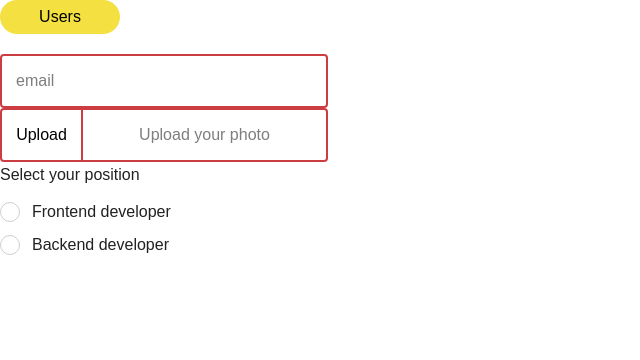
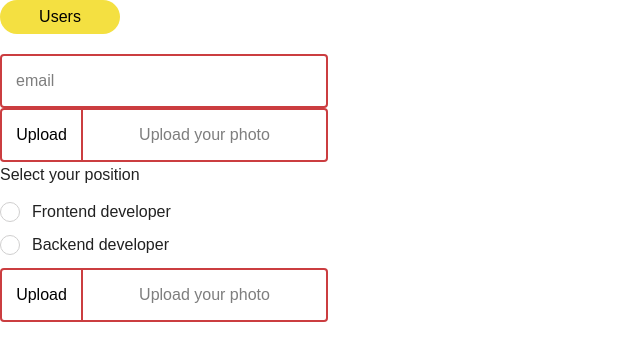
Before and after one commit to SVoznyuk18/test_task, a React (Create React App) app: page / in a window 1280 px wide. Shown: the top 360 px of the page, without its empty margins (0-640 px from the left). Built offline with nearby package versions, Linux system fonts and the light colour scheme.

Commit message:
create Tooltip component

```diff
--- a/src/App.js
+++ b/src/App.js
@@ -2,7 +2,8 @@ import React from 'react';
 import logo from './logo.svg';
 import 'ScssRoot/main.scss';
 
-import { ClassicButton, ClassicInput, FileUploader, RadioButton } from 'ComponentsRoot';
+import { ClassicButton, ClassicInput, FileUploader, RadioButton, Tooltip } from 'ComponentsRoot';
+
 
 function App() {
   return (
@@ -27,6 +28,11 @@ function App() {
       <ClassicInput />
       <FileUploader/>
       <RadioButton/>
+
+
+      <Tooltip text='some text'>
+        <FileUploader/>
+      </Tooltip>
     </>
 
   );
--- /dev/null
+++ b/src/components/Tooltip/Tooltip.js
@@ -0,0 +1,13 @@
+import React from "react";
+
+const Tooltip = ({children, text}) => {
+    return (
+        <div className="tooltip">
+
+            <div className="tooltip__target">{children}</div>
+            <div className="tooltip__text">{text}</div>
+        </div>
+    )
+}
+
+export default Tooltip;
--- a/src/components/index.js
+++ b/src/components/index.js
@@ -2,6 +2,7 @@ import ClassicButton from "./ClassicButton/ClassicButton";
 import ClassicInput from "./ClassicInput/ClassicInput";
 import FileUploader from "./FileUploader/FileUploader";
 import RadioButton from "./RadioButton/RadioButton";
+import Tooltip from './Tooltip/Tooltip';
 
 
-export {ClassicButton, ClassicInput, FileUploader, RadioButton};
+export { ClassicButton, ClassicInput, FileUploader, RadioButton, Tooltip };
--- a/src/scss/components/_all.scss
+++ b/src/scss/components/_all.scss
@@ -2,3 +2,4 @@
 @import './classicInput';
 @import './fileUploader';
 @import './radioButton';
+@import './tooltip';
--- /dev/null
+++ b/src/scss/components/_tooltip.scss
@@ -0,0 +1,40 @@
+.tooltip {
+    display: inline-block;
+    position: relative;
+    width: auto;
+    height: auto;
+
+    &__target {
+        display: inline-block;
+        cursor: pointer;
+
+        &:hover~.tooltip__text {
+            width: auto;
+            height: auto;
+            left: 50%;
+            bottom: calc(-50% - 21px);
+            transform: translateX(-50%);
+            visibility: visible;
+            background-color: rgba(0, 0, 0, 0.87);
+            transition: background-color .25s;
+        }
+    }
+
+    &__text {
+        display: inline-flex;
+        justify-content: center;
+        align-items: center;
+        width: 0;
+        height: 0;
+        padding: 3px 16px;
+        position: absolute;
+        left: 0;
+        bottom: 0;
+        visibility: hidden;
+        border-radius: 4px;
+        font-size: 16px;
+        line-height: 26px;
+        color: #ffff;
+        transition: background-color .25s;
+    }
+}
```
